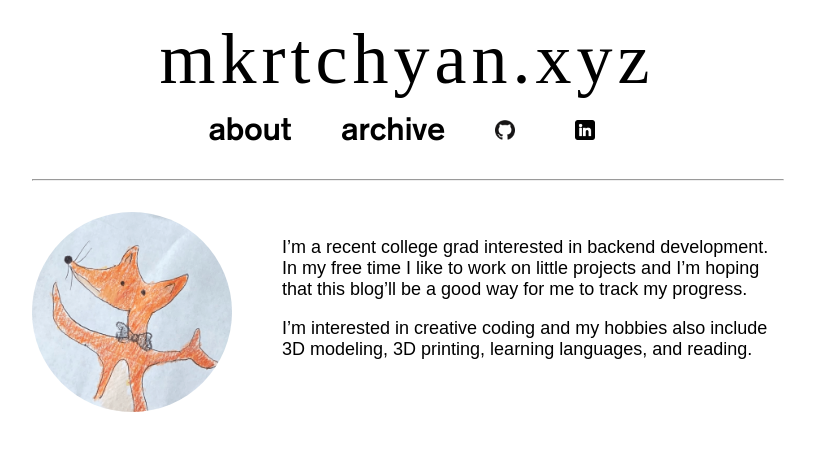
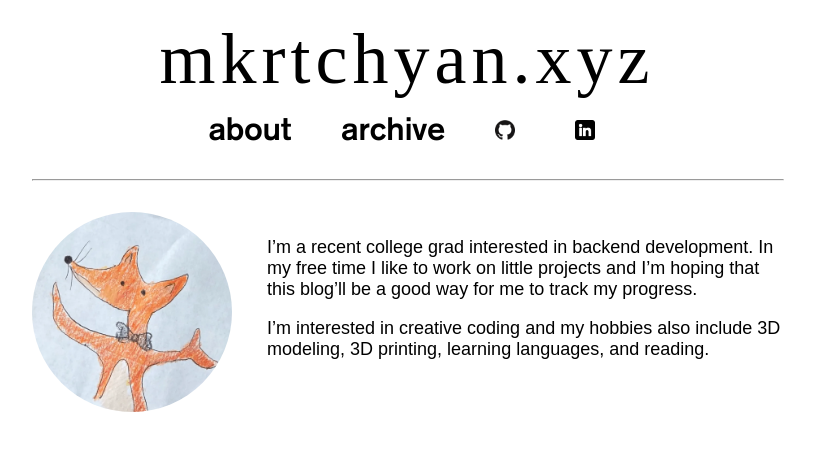
Before and after one commit to kristinamkr/kristinamkr.github.io, a Jekyll site: the page built from _pages/about.md, in a window 1280 px wide. Shown: the top 451 px of the page, without its empty margins (233-1048 px from the left). Built offline with Jekyll 4.4.1, drawn with Linux system fonts in a browser that asks for light colours; some web fonts are replaced; comment, search, counter and statistics services are not loaded.

Commit message:
minor touchups

```diff
--- a/_layouts/default.html
+++ b/_layouts/default.html
@@ -22,7 +22,7 @@
             <li><a href="/about" {% if page.title=="about" %}class="active-page"{% endif %}>about</a></li>
             <li><a href="/archive" {% if page.title=="archive" %}class="active-page"{% endif %}>archive</a></li>
             <li><a href="https://github.com/kristinamkr"><img src="/assets/images/github_120px.png" class="image-icon"></a></li>
-            <li><a href="https://www.linkedin.com/in/kristina-mkrtchyan-867ba9235/"><img src="/assets/images/linkedin.png" class="image-icon"></a></li>
+            <li><a href="https://www.linkedin.com/in/kristinamkr?lipi=urn%3Ali%3Apage%3Ad_flagship3_profile_view_base_contact_details%3BsiLpStYtQye3Vz7LhCH7yw%3D%3D"><img src="/assets/images/linkedin.png" class="image-icon"></a></li>
         </ul>
         </nav>
         <!-- HERE -->
--- a/_pages/about.md
+++ b/_pages/about.md
@@ -4,7 +4,7 @@ title: about
 permalink: /about/
 ---
 
-![image-holder](/assets/images/about.png){:.image-about}
+![image-holder](/assets/images/about.webp){:.image-about}
 
 I'm a recent college grad interested in backend development. In my free time I like to work on little projects and I'm hoping that this blog'll be a good way for me to track my progress.
 
--- a/_sass/general/_img-custom.scss
+++ b/_sass/general/_img-custom.scss
@@ -20,7 +20,7 @@
 .image-about {
     float: left;
     margin-top: -25px;
-    margin-right: 50px;
+    margin-right: 35px;
     border-radius: 150px;
     width: 200px;
     max-width: 100%;
```
Also changed, not shown: assets/images/about.png (deleted), assets/images/about.webp (added).
